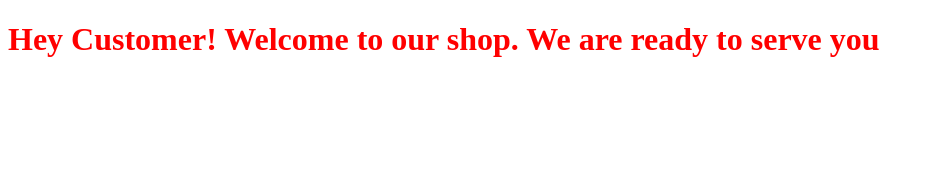
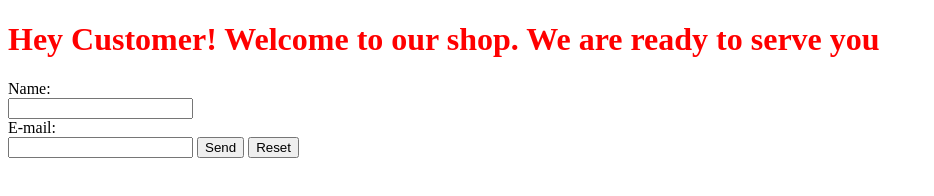
Before and after one commit to MartinsOguejiofor/XYZ-Project, a plain HTML site: page index.html in a window 1280 px wide. Shown: the whole page, without its empty margins (0-934 px from the left). Drawn offline with Linux system fonts and the light colour scheme.

Commit message:
with email

```diff
--- a/index.html
+++ b/index.html
@@ -10,5 +10,14 @@
   </head>
   <body>
     <h1>Hey Customer! Welcome to our shop. We are ready to serve you</h1>
+
+    <form action="mailto:xyz@com" method="post" enctype="text/plain">
+    Name:<br>
+        <input type="text" name="name"><br>
+        E-mail:<br>
+        <input type="text" name="mail">
+        <input type="submit" value="Send">
+        <input type="reset" value="Reset">
+    </form>
   </body>
 </html>
```
